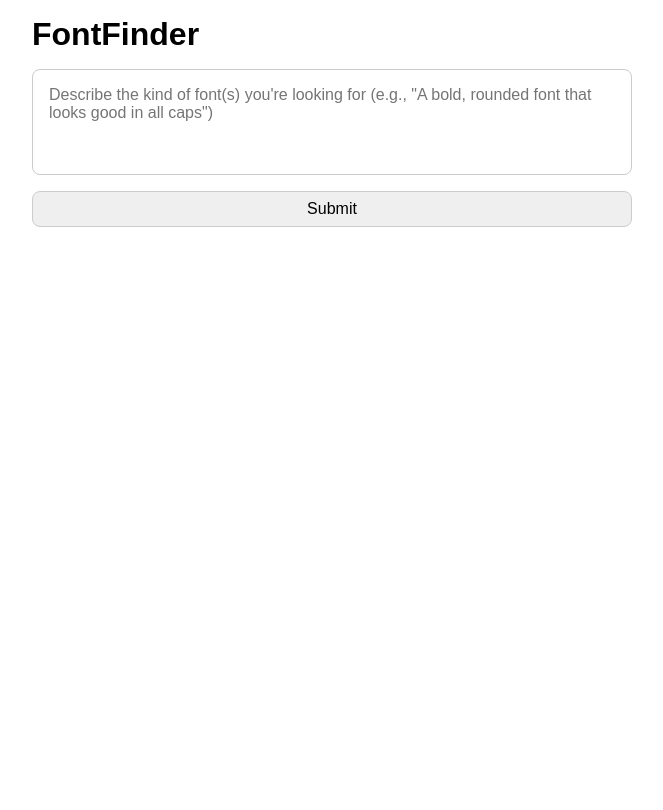
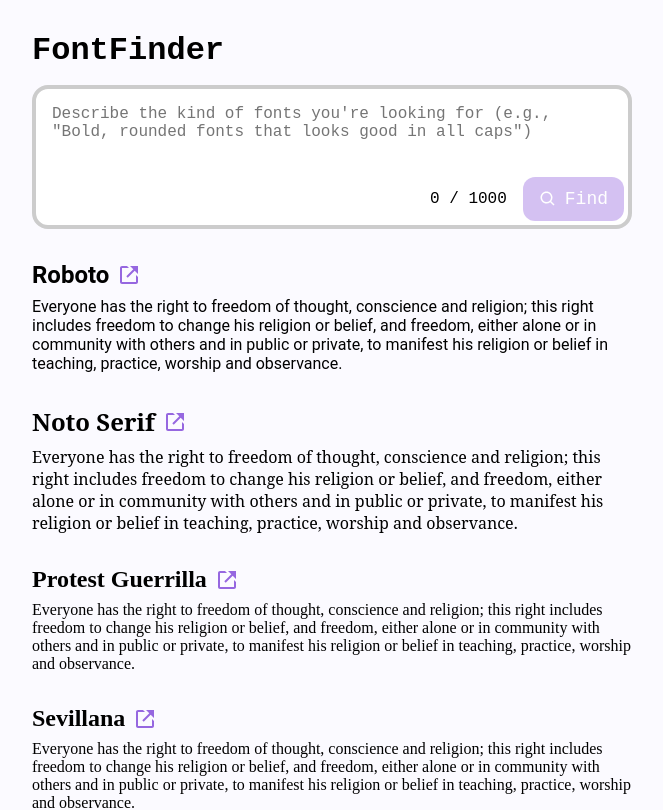
Before and after one commit to msandula12/font-finder, a React (Vite) app: page / in a window 1280 px wide. Shown: the top 810 px of the page, without its empty margins (308-971 px from the left). Built offline with nearby package versions, Linux system fonts and the light colour scheme; no server answers.

Commit message:
Load and display Google fonts

```diff
--- a/index.html
+++ b/index.html
@@ -4,6 +4,7 @@
     <meta charset="UTF-8" />
     <link rel="icon" type="image/svg+xml" href="/vite.svg" />
     <meta name="viewport" content="width=device-width, initial-scale=1.0" />
+    <style id="google-font-styles"></style>
     <title>FontFinder</title>
   </head>
   <body>
--- a/package.json
+++ b/package.json
@@ -12,7 +12,8 @@
   },
   "dependencies": {
     "react": "^18.3.1",
-    "react-dom": "^18.3.1"
+    "react-dom": "^18.3.1",
+    "react-icons": "^5.3.0"
   },
   "devDependencies": {
     "@eslint/js": "^9.9.0",
--- a/src/App.module.scss
+++ b/src/App.module.scss
@@ -1,34 +1,96 @@
 .app {
+  align-items: center;
+  background-color: var(--color-light);
   display: flex;
-  height: 100vh;
-  justify-content: center;
+  flex-direction: column;
+  gap: 2rem;
+  min-height: 100vh;
   padding: 1rem;
+
+  h1 {
+    font-size: 2rem;
+  }
+}
+
+.form,
+.fonts {
+  display: flex;
+  flex-direction: column;
+  width: min(600px, 100%);
 }
 
 .form {
+  gap: 1rem;
+  position: relative;
+}
+
+.textarea {
+  border: 4px solid #ccc;
+  border-radius: 1rem;
+  padding: 1rem 1rem 3rem 1rem;
+  resize: none;
+
+  &:focus {
+    outline-offset: -4px;
+    outline: 4px solid var(--color-dark);
+  }
+}
+
+.toolbar {
+  align-items: center;
+  bottom: 0.5rem;
   display: flex;
-  flex-direction: column;
   gap: 1rem;
-  width: min(600px, 100%);
+  position: absolute;
+  right: 0.5rem;
+}
 
-  textarea,
-  button {
-    border-radius: 0.5rem;
-    border: 1px solid #ccc;
-    font-family: inherit;
-    font-size: inherit;
+.button {
+  align-items: center;
+  background-color: var(--color-dark);
+  border-radius: 0.75rem;
+  border: none;
+  color: #fff;
+  display: flex;
+  font-size: 18px;
+  gap: 0.5rem;
+  padding: 0.75rem 1rem;
+
+  &:disabled {
+    opacity: 0.4;
+    pointer-events: none;
   }
 
-  textarea {
-    padding: 1rem;
-    resize: none;
-  }
-
-  button {
-    padding: 0.5rem 1rem;
-
-    &:hover {
-      cursor: pointer;
-    }
+  &:hover {
+    cursor: pointer;
+    filter: brightness(75%);
   }
 }
+
+.fonts {
+  gap: 2rem;
+}
+
+.font {
+  text-align: left;
+}
+
+.fontName {
+  align-items: center;
+  display: flex;
+  font-size: 24px;
+  gap: 0.5rem;
+  margin-bottom: 0.5rem;
+}
+
+.fontLink {
+  align-items: center;
+  color: var(--color-dark);
+  display: flex;
+}
+
+@media only screen and (min-width: 768px) {
+  .app {
+    padding: 2rem;
+  }
+}
--- a/src/App.tsx
+++ b/src/App.tsx
@@ -1,32 +1,50 @@
 import { FormEvent, SyntheticEvent, useState } from "react";
+import { BiLinkExternal } from "react-icons/bi";
+import { BiSearch } from "react-icons/bi";
+
+import { GOOGLE_FONTS_CSS_API, GOOGLE_FONTS_FONT_URL } from "./constants";
 
 import styles from "./App.module.scss";
 
-const GOOGLE_FONTS_API = "https://www.googleapis.com/webfonts/v1/webfonts";
 const GOOGLE_FONTS_KEY = import.meta.env.VITE_GOOGLE_FONTS_API_KEY;
+const MAX_INPUT_LENGTH = 1000;
 
-const fontFamily = "Roboto";
+const TEST_FONTS = [
+  "Roboto",
+  "Noto Serif",
+  "Protest Guerrilla",
+  "Sevillana",
+  "Inconsolata",
+];
 
 function App() {
+  const [fonts] = useState<string[]>(TEST_FONTS);
   const [searchValue, setSearchValue] = useState<string>("");
 
   async function fetchFonts() {
+    const fontsQueryString = fonts
+      .map((font) => `family=${font.replace(/\s/g, "+")}`)
+      .join("&");
+
     const response = await fetch(
-      `${GOOGLE_FONTS_API}?key=${GOOGLE_FONTS_KEY}&family=${fontFamily}`
+      `${GOOGLE_FONTS_CSS_API}?key=${GOOGLE_FONTS_KEY}&${fontsQueryString}`
     );
 
     if (!response.ok) {
       throw new Error(`Response status: ${response.status}`);
     }
 
-    const data = await response.json();
+    const fontCss = await response.text();
 
-    console.log("data: ", data.items);
+    const googleFontStyles = document.getElementById("google-font-styles");
+
+    if (googleFontStyles) {
+      googleFontStyles.textContent = fontCss;
+    }
   }
 
   function handleSubmit(event: FormEvent) {
     event.preventDefault();
-    console.log(`Search: ${searchValue}`);
     fetchFonts();
   }
 
@@ -41,13 +59,45 @@
       <form className={styles.form} onSubmit={handleSubmit}>
         <h1>FontFinder</h1>
         <textarea
+          className={styles.textarea}
+          maxLength={MAX_INPUT_LENGTH}
           onChange={updateSearchValue}
-          placeholder={`Describe the kind of font(s) you're looking for (e.g., "A bold, rounded font that looks good in all caps")`}
+          placeholder={`Describe the kind of fonts you're looking for (e.g., "Bold, rounded fonts that looks good in all caps")`}
           rows={4}
           value={searchValue}
         />
-        <button>Submit</button>
+        <div className={styles.toolbar}>
+          <span>
+            {searchValue.length} / {MAX_INPUT_LENGTH}
+          </span>
+          <button className={styles.button} disabled={!searchValue.length}>
+            <BiSearch /> Find
+          </button>
+        </div>
       </form>
+      <div className={styles.fonts}>
+        {fonts.map((font) => (
+          <div className={styles.font} key={font} style={{ fontFamily: font }}>
+            <h4 className={styles.fontName}>
+              {font}
+              <a
+                className={styles.fontLink}
+                href={`${GOOGLE_FONTS_FONT_URL}/${font}`}
+                target="_blank"
+              >
+                <BiLinkExternal />
+              </a>
+            </h4>
+            <p>
+              Everyone has the right to freedom of thought, conscience and
+              religion; this right includes freedom to change his religion or
+              belief, and freedom, either alone or in community with others and
+              in public or private, to manifest his religion or belief in
+              teaching, practice, worship and observance.
+            </p>
+          </div>
+        ))}
+      </div>
     </div>
   );
 }
--- /dev/null
+++ b/src/constants.ts
@@ -0,0 +1,2 @@
+export const GOOGLE_FONTS_CSS_API = "https://fonts.googleapis.com/css2";
+export const GOOGLE_FONTS_FONT_URL = "https://fonts.google.com/specimen";
--- a/src/index.css
+++ b/src/index.css
@@ -1,9 +1,16 @@
+:root {
+  --color-dark: #9667e0;
+  --color-light: #fbfaff;
+}
+
 * {
   box-sizing: border-box;
+  font-family: inherit;
+  font-size: inherit;
   margin: 0;
   padding: 0;
 }
 
 body {
-  font-family: Arial, Helvetica, sans-serif;
+  font-family: "Courier New", Courier, monospace;
 }
```
Also changed, not shown: 2 other files (tests, documents, lock files or other folders).
